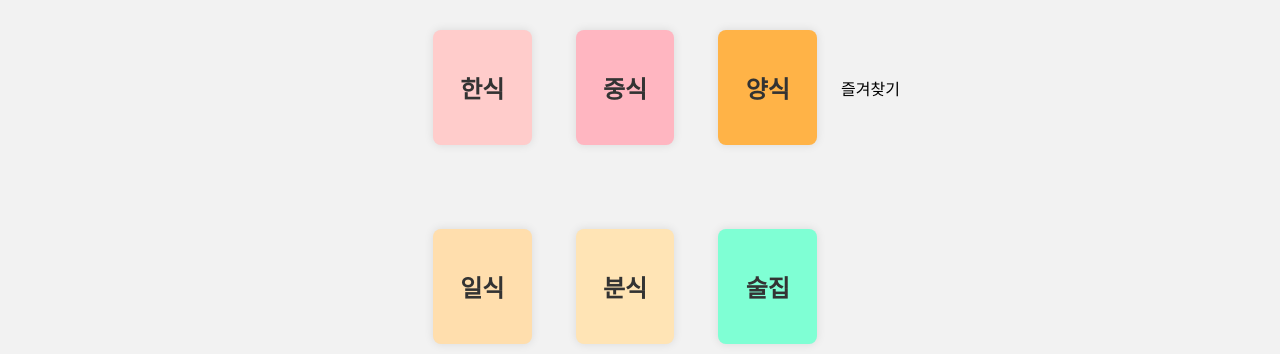
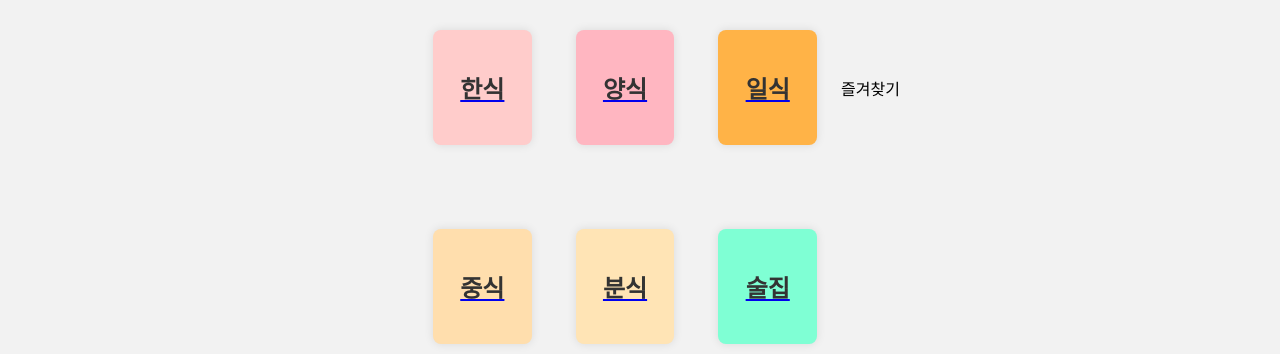
Before and after one commit to yhcho0405/WebProgramming23, a plain HTML site: page index.html in a window 1280 px wide. Shown: the part 183-537 px from the top of the page. Drawn offline with Linux system fonts and the light colour scheme.

Commit message:
1127 dong Webp

```diff
--- a/index.html
+++ b/index.html
@@ -18,17 +18,23 @@
         <tr>
             <td>
                 <section class="korean">
-                    <h2>한식</h2>
+                    <a href="korean.html">
+                        <h2>한식</h2>
+                    </a>
                 </section>
             </td>
             <td>
                 <section class="chinese">
-                    <h2>중식</h2>
+                    <a href="western.html">
+                        <h2>양식</h2>
+                    </a>
                 </section>
             </td>
             <td>
                 <section class="western">
-                    <h2>양식</h2>
+                    <a href="japanese.html">
+                        <h2>일식</h2>
+                    </a>
                 </section>
             </td>
             <td colspan="2">
@@ -38,17 +44,23 @@
         <tr>
             <td>
                 <section class="japanese">
-                    <h2>일식</h2>
+                    <a href="chinese.html">
+                        <h2>중식</h2>
+                    </a>
                 </section>
             </td>
             <td>
                 <section class="snack">
-                    <h2>분식</h2>
+                    <a href="snack.html">
+                        <h2>분식</h2>
+                    </a>
                 </section>
             </td>
             <td>
                 <section class="beer">
-                    <h2>술집</h2>
+                    <a href="beer.html">
+                        <h2>술집</h2>
+                    </a>
                 </section>
             </td>
         </tr>
```
